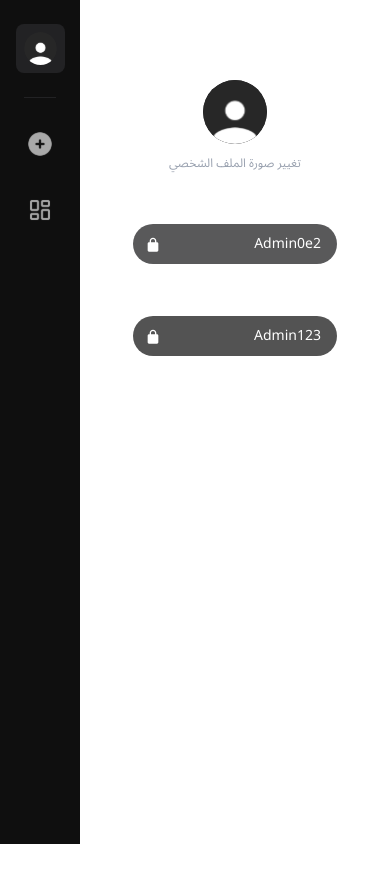
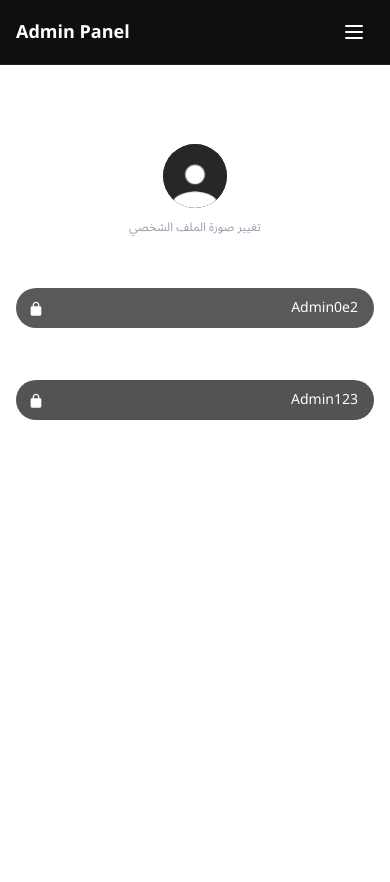
Before and after one commit to MorhafGhziel/Alpha-Factory, a Next.js app: page /admin/profile in a window 390 px wide. Shown: the top 882 px of the page. Before the commit the page ends 844 px from the top, so only its background shows below. Built offline with nearby package versions, Linux system fonts and the light colour scheme.

Commit message:
added addacount page content & added header for small screen

```diff
--- a/app/admin/layout.tsx
+++ b/app/admin/layout.tsx
@@ -2,6 +2,7 @@
 
 import { useRouter, usePathname } from "next/navigation";
 import Image from "next/image";
+import { useState } from "react";
 
 export default function AdminLayout({
   children,
@@ -10,11 +11,143 @@ export default function AdminLayout({
 }) {
   const router = useRouter();
   const pathname = usePathname();
+  const [isMobileMenuOpen, setIsMobileMenuOpen] = useState(false);
+
+  const toggleMobileMenu = () => {
+    setIsMobileMenuOpen(!isMobileMenuOpen);
+  };
+
+  const closeMobileMenu = () => {
+    setIsMobileMenuOpen(false);
+  };
+
+  const handleNavigation = (path: string) => {
+    router.push(path);
+    closeMobileMenu();
+  };
 
   return (
     <div className="min-h-screen flex">
-      {/* Left Sidebar */}
-      <div className="w-20 bg-[#0f0f0f] flex flex-col items-center py-6 space-y-6">
+      {/* Mobile Header - Only visible on small screens */}
+      <div className="lg:hidden fixed top-0 left-0 right-0 z-50 bg-[#0f0f0f] border-b border-[#222224] px-4 py-3">
+        <div className="flex items-center justify-between">
+          <h1 className="text-white text-lg font-semibold">Admin Panel</h1>
+          <button
+            onClick={toggleMobileMenu}
+            className="p-2 text-white hover:bg-[#222224] rounded-lg transition-colors"
+          >
+            <svg
+              className="w-6 h-6"
+              fill="none"
+              stroke="currentColor"
+              viewBox="0 0 24 24"
+            >
+              {isMobileMenuOpen ? (
+                <path
+                  strokeLinecap="round"
+                  strokeLinejoin="round"
+                  strokeWidth={2}
+                  d="M6 18L18 6M6 6l12 12"
+                />
+              ) : (
+                <path
+                  strokeLinecap="round"
+                  strokeLinejoin="round"
+                  strokeWidth={2}
+                  d="M4 6h16M4 12h16M4 18h16"
+                />
+              )}
+            </svg>
+          </button>
+        </div>
+      </div>
+
+      {/* Mobile Menu Overlay */}
+      {isMobileMenuOpen && (
+        <div
+          className="lg:hidden fixed inset-0 z-40 bg-black bg-opacity-50"
+          onClick={closeMobileMenu}
+        >
+          <div className="fixed top-16 left-0 h-[calc(100vh-4rem)] w-64 bg-[#0f0f0f] border-r border-[#222224] p-6">
+            <div className="space-y-6">
+              {/* Profile */}
+              <div className="text-center">
+                <button
+                  onClick={() => handleNavigation("/admin/profile")}
+                  className={`w-full p-3 rounded-lg transition-colors cursor-pointer text-left ${
+                    pathname === "/admin/profile"
+                      ? "bg-[#222224] text-white"
+                      : "text-gray-300 hover:bg-[#222224] hover:text-white"
+                  }`}
+                >
+                  <div className="flex items-center space-x-3">
+                    <Image
+                      src="/icons/Profile.svg"
+                      alt="Profile"
+                      width={24}
+                      height={24}
+                      className="w-auto h-auto"
+                    />
+                    <span className="text-sm">الملف الشخصي</span>
+                  </div>
+                </button>
+              </div>
+
+              {/* Gray Border */}
+              <div className="w-full h-px bg-[#222224]"></div>
+
+              {/* Add Account */}
+              <div className="text-center">
+                <button
+                  onClick={() => handleNavigation("/admin/addaccount")}
+                  className={`w-full p-3 rounded-lg transition-colors cursor-pointer text-left ${
+                    pathname === "/admin/addaccount"
+                      ? "bg-[#222224] text-white"
+                      : "text-gray-300 hover:bg-[#222224] hover:text-white"
+                  }`}
+                >
+                  <div className="flex items-center space-x-3">
+                    <Image
+                      src="/icons/Add.svg"
+                      alt="Add Account"
+                      width={20}
+                      height={20}
+                      className="w-auto h-auto"
+                    />
+                    <span className="text-sm">اضافة حساب</span>
+                  </div>
+                </button>
+              </div>
+
+              {/* Manage Account */}
+              <div className="text-center">
+                <button
+                  onClick={() => handleNavigation("/admin/manageaccount")}
+                  className={`w-full p-3 rounded-lg transition-colors cursor-pointer text-left ${
+                    pathname === "/admin/manageaccount"
+                      ? "bg-[#222224] text-white"
+                      : "text-gray-300 hover:bg-[#222224] hover:text-white"
+                  }`}
+                >
+                  <div className="flex items-center space-x-3">
+                    <Image
+                      src="/icons/Manage.svg"
+                      alt="Manage Account"
+                      width={20}
+                      height={20}
+                      className="w-auto h-auto"
+                    />
+                    <span className="text-sm">ادارة الحسابات</span>
+                  </div>
+                </button>
+              </div>
+            </div>
+          </div>
+        </div>
+      )}
+
+      {/* Desktop Sidebar - Only visible on large screens */}
+      <div className="hidden lg:flex w-20 bg-[#0f0f0f] flex-col items-center py-6 space-y-6">
         {/* Profile */}
         <div className="relative group">
           <button
@@ -94,8 +227,9 @@ export default function AdminLayout({
         </div>
       </div>
 
-      <div className="mx-auto">
-        <div className="text-center">{children}</div>
+      {/* Main Content */}
+      <div className={`flex-1 ${isMobileMenuOpen ? "lg:ml-0" : "lg:ml-20"}`}>
+        <div className="text-center pt-16 lg:pt-0">{children}</div>
       </div>
     </div>
   );
--- a/app/admin/profile/page.tsx
+++ b/app/admin/profile/page.tsx
@@ -54,7 +54,7 @@ export default function ProfilePage() {
             type="text"
             value="Admin123"
             readOnly
-            className="w-full sm:w-[400px] px-4 sm:px-5 py-2.5 sm:py-3 bg-[#1a1a1a] text-white rounded-full text-right focus:outline-none cursor-not-allowed opacity-75 text-sm sm:text-base"
+            className="w-full px-4 sm:px-5 py-2.5 sm:py-3 bg-[#1a1a1a] text-white rounded-full text-right focus:outline-none cursor-not-allowed opacity-75 text-sm sm:text-base"
           />
           <div className="absolute left-3 sm:left-4 top-1/2 transform -translate-y-[-7px]">
             <svg
```
